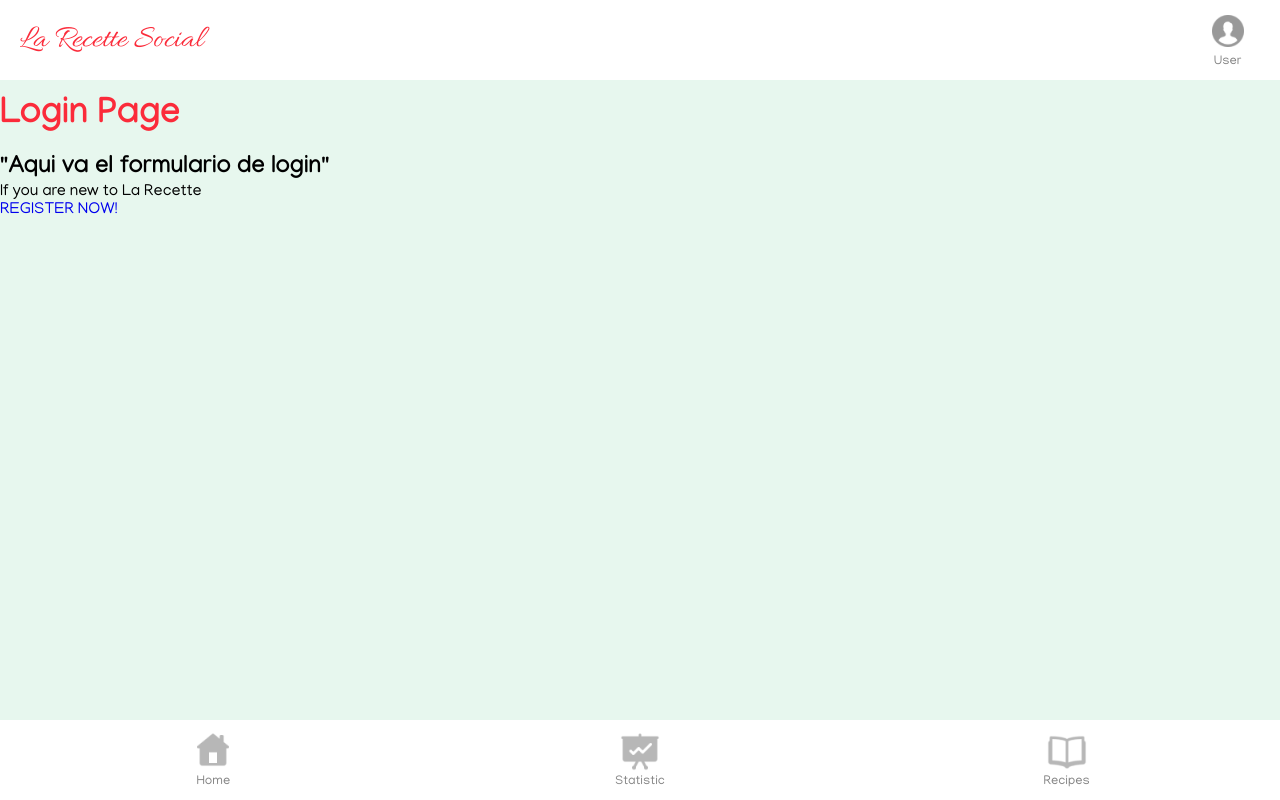
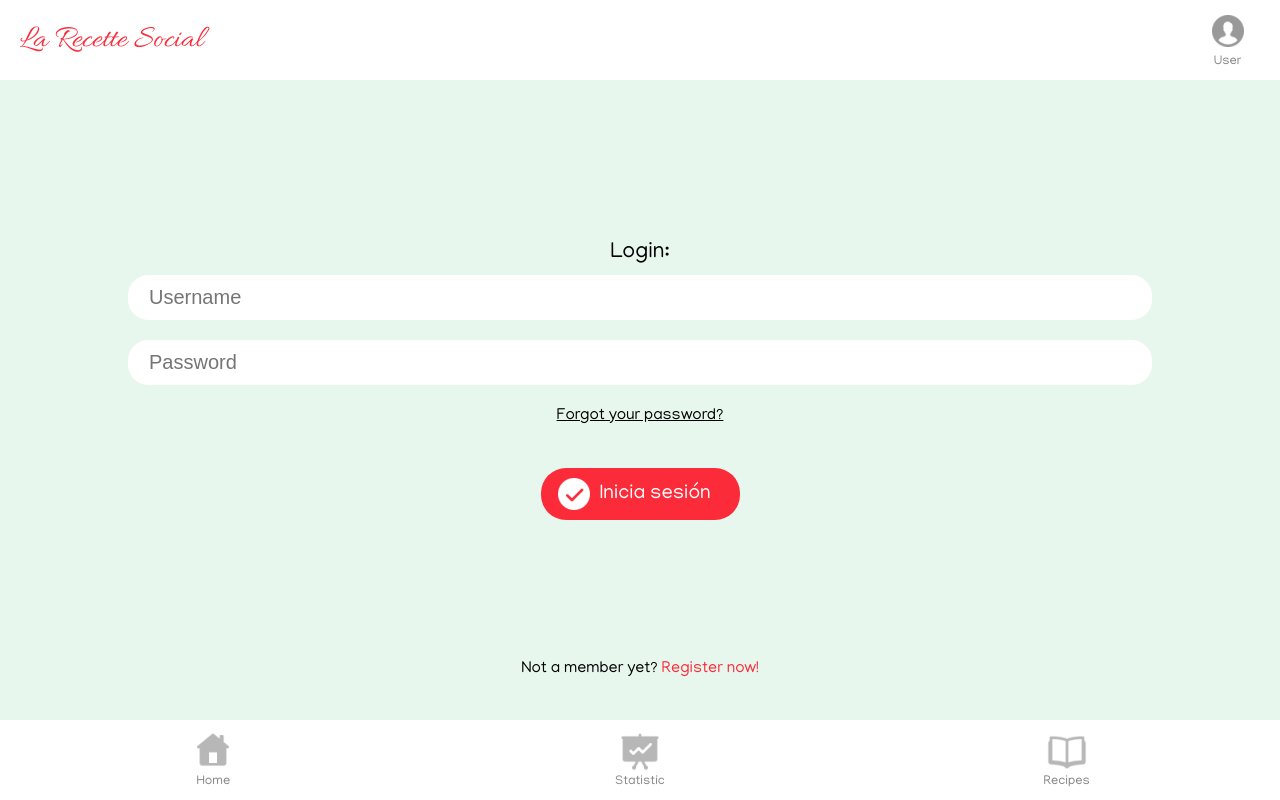
Before and after one commit to usechedaniel88/front-recette-social-las-abuelas, a React (Create React App) app: page /login in a window 1280 px wide. Built offline with nearby package versions, Linux system fonts and the light colour scheme.

Commit message:
login-page 90% hecho

```diff
--- /dev/null
+++ b/src/components/OkButton/OkButton.tsx
@@ -0,0 +1,21 @@
+import React from 'react'
+import { Link } from 'react-router-dom'
+import TickImage from '../../assets/icons/tick-white.png'
+import { ButtonContainer, PText } from './okButton.style'
+
+type Props = {
+    title: string
+}
+
+const OkButton = (props: Props) => {
+  return (
+    <Link to={'/profile'}>
+    <ButtonContainer>
+        <img src={TickImage} alt="Imagen ok" />
+        <PText>{props.title}</PText>
+    </ButtonContainer>
+    </Link>
+  )
+}
+
+export default OkButton
--- /dev/null
+++ b/src/components/OkButton/okButton.style.tsx
@@ -0,0 +1,20 @@
+import styled from "styled-components";
+import { theme } from "../../Global.style";
+
+
+export const ButtonContainer = styled.div`
+min-width: 199px;
+display: flex;
+flex-direction: row;
+align-items: center;
+background-color: ${theme.red};
+border-radius: 25px;
+color: #FFFFFF;
+padding: 6px 13px;
+font-size: 20px;
+margin-top: 43px;
+`
+
+export const PText = styled.p`
+padding-left: 6px;
+`
--- a/src/pages/LoginPage/LoginPage.tsx
+++ b/src/pages/LoginPage/LoginPage.tsx
@@ -1,15 +1,22 @@
-import RegisterButton from '../../components/RegisterButton/RegisterButton'
+import { Link } from 'react-router-dom'
+import OkButton from '../../components/OkButton/OkButton'
+import { Container } from '../../Global.style'
+import { FormContainer, LinkForgot, LinkRegister, LoginInput, TextLabel } from './loginPage.style'
 
 type Props = {}
 
 const LoginPage = (props: Props) => {
   return (
-    <div>
-        <h1>Login Page</h1>
-        <h2>"Aqui va el formulario de login"</h2>
-        <p>If you are new to La Recette</p>
-        <RegisterButton/>
-    </div>
+    <Container>
+      <FormContainer>
+      <TextLabel>Login:</TextLabel>
+      <LoginInput type="text" name="username" placeholder="Username"/>
+      <LoginInput type="password" name="password" placeholder="Password"/>
+      <LinkForgot to={""}>Forgot your password? </LinkForgot>
+      <OkButton title={'Inicia sesión'}/>
+    </FormContainer>
+    <p>Not a member yet?<LinkRegister to={'/register'}> Register now!</LinkRegister></p>
+     </Container>
   )
 }
 
--- a/src/pages/LoginPage/loginPage.style.tsx
+++ b/src/pages/LoginPage/loginPage.style.tsx
@@ -1 +1,34 @@
-export {}
+import { Link } from "react-router-dom";
+import styled from "styled-components";
+import { theme } from "../../Global.style";
+
+
+export const FormContainer = styled.form`
+  display: flex;
+  flex-direction: column;
+  justify-content: center;
+  align-items: center;
+  height: 70vh;
+`
+export const TextLabel = styled.label`
+font-size: 22px;
+`
+
+export const LoginInput = styled.input`
+background-color: #FFFFFF;
+width: 80vw;
+border-radius: 20px;
+margin: 10px auto;
+padding: 10px 20px;
+border: 1px solid #FFFFFF;
+font-size: 20px;
+`
+export const LinkForgot = styled(Link)`
+text-decoration: underline;
+color: black;
+padding-top: 12px;
+`
+
+export const LinkRegister = styled(Link)`
+color: ${theme.red};
+`
```
